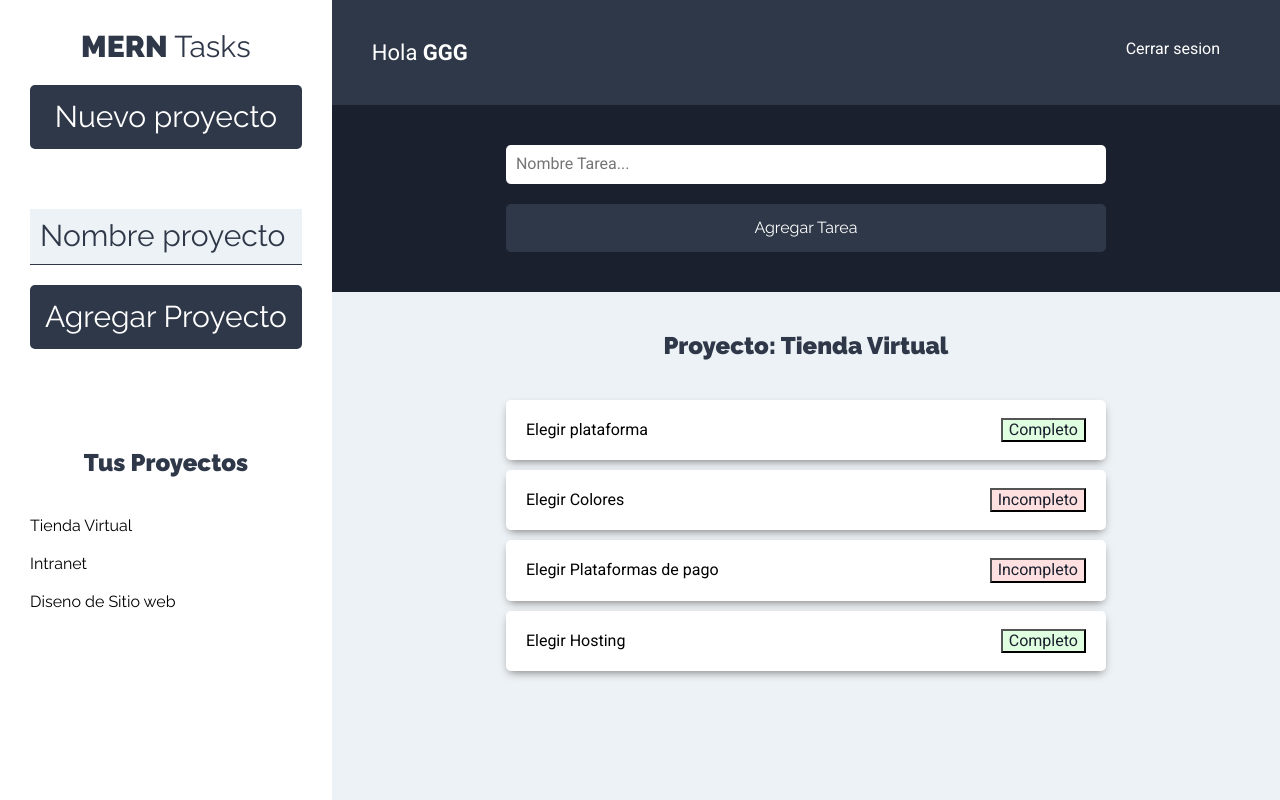
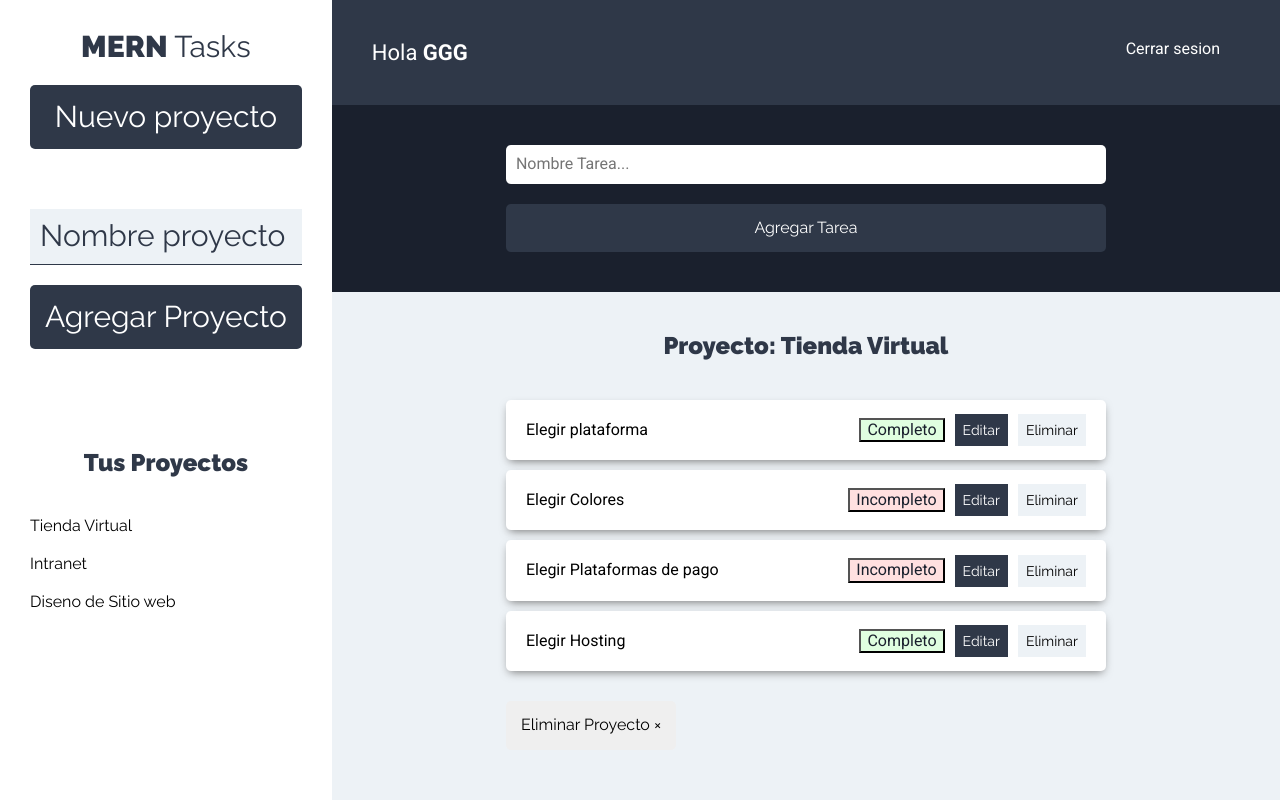
Before and after one commit to ggm11/mern-client, a React (Create React App) app: page /projects in a window 1280 px wide. Built offline with nearby package versions, Linux system fonts and the light colour scheme.

Commit message:
Tasks func

```diff
--- a/src/components/tasks/Task.jsx
+++ b/src/components/tasks/Task.jsx
@@ -13,6 +13,14 @@ function Task({ task }) {
           </button>
         )}
       </div>
+      <div className="acciones">
+        <button type="button" className="btn btn-primario">
+          Editar
+        </button>
+        <button type="button" className="btn btn-secundario">
+          Eliminar
+        </button>
+      </div>
     </li>
   );
 }
--- a/src/components/tasks/TaskList.jsx
+++ b/src/components/tasks/TaskList.jsx
@@ -12,13 +12,15 @@ function TaskList() {
       <h2>Proyecto: Tienda Virtual</h2>
       <ul className="listado-tareas">
         {projectTasks.length === 0 ? (
-        <li className="tarea">
-          <p>No hay tareas</p>
-        </li>
-        ) :
-        (projectTasks.map((task) => (
-          <Task task={task} />
-        )))}
+          <li className="tarea">
+            <p>No hay tareas</p>
+          </li>
+        ) : (
+          projectTasks.map((task) => <Task task={task} />)
+        )}
+        <button type="button" className="btn btn-eliminar">
+          Eliminar Proyecto &times;
+        </button>
       </ul>
     </>
   );
--- a/src/index.css
+++ b/src/index.css
@@ -209,7 +209,7 @@ aside {
   box-shadow: 0px 6px 11px -8px rgba(0, 0, 0, 0.9);
 }
 .tarea .acciones .btn:first-of-type {
-  margin-right: 1rem;
+  margin: 0 1rem;
 }
 .tarea p {
   font-size: 1.6rem;
```
